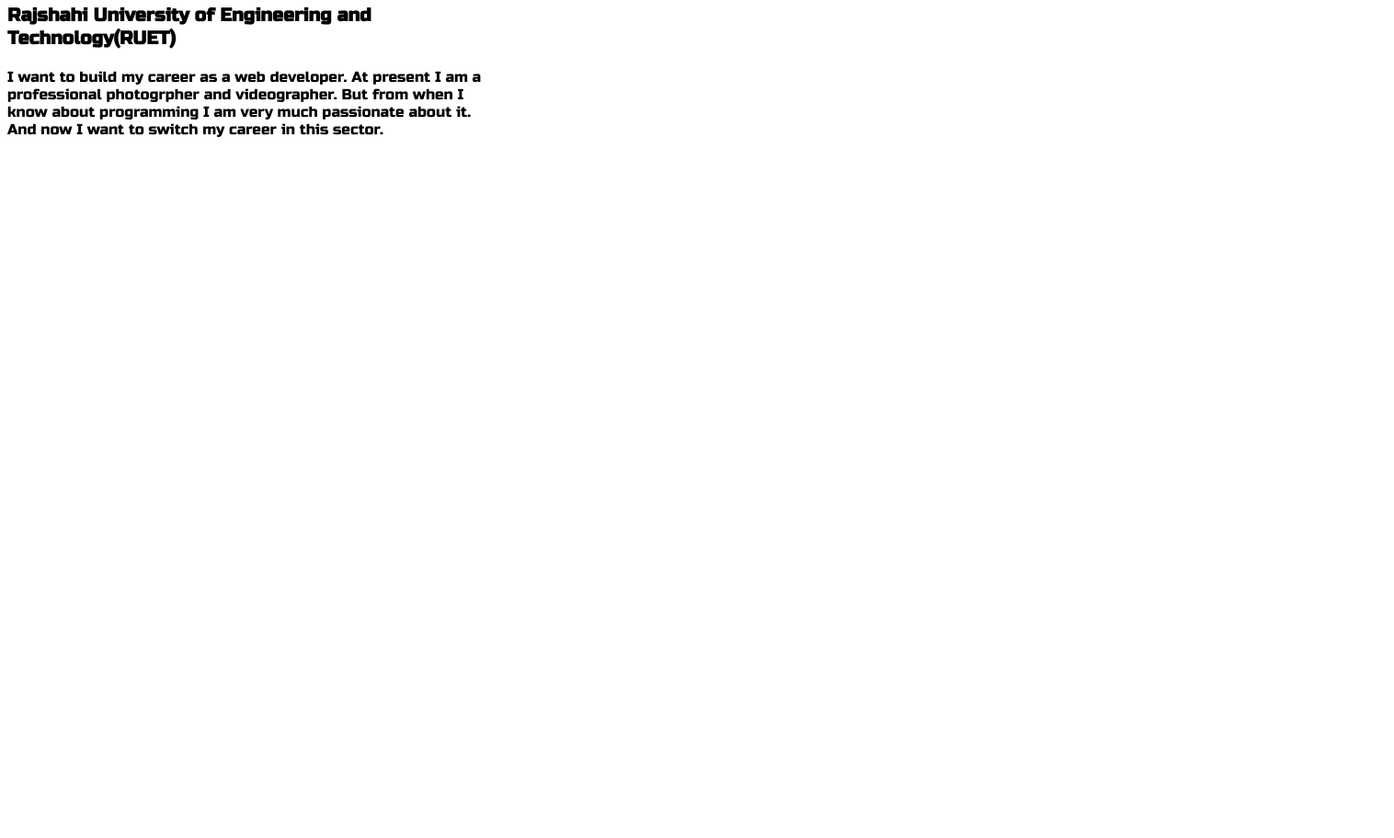
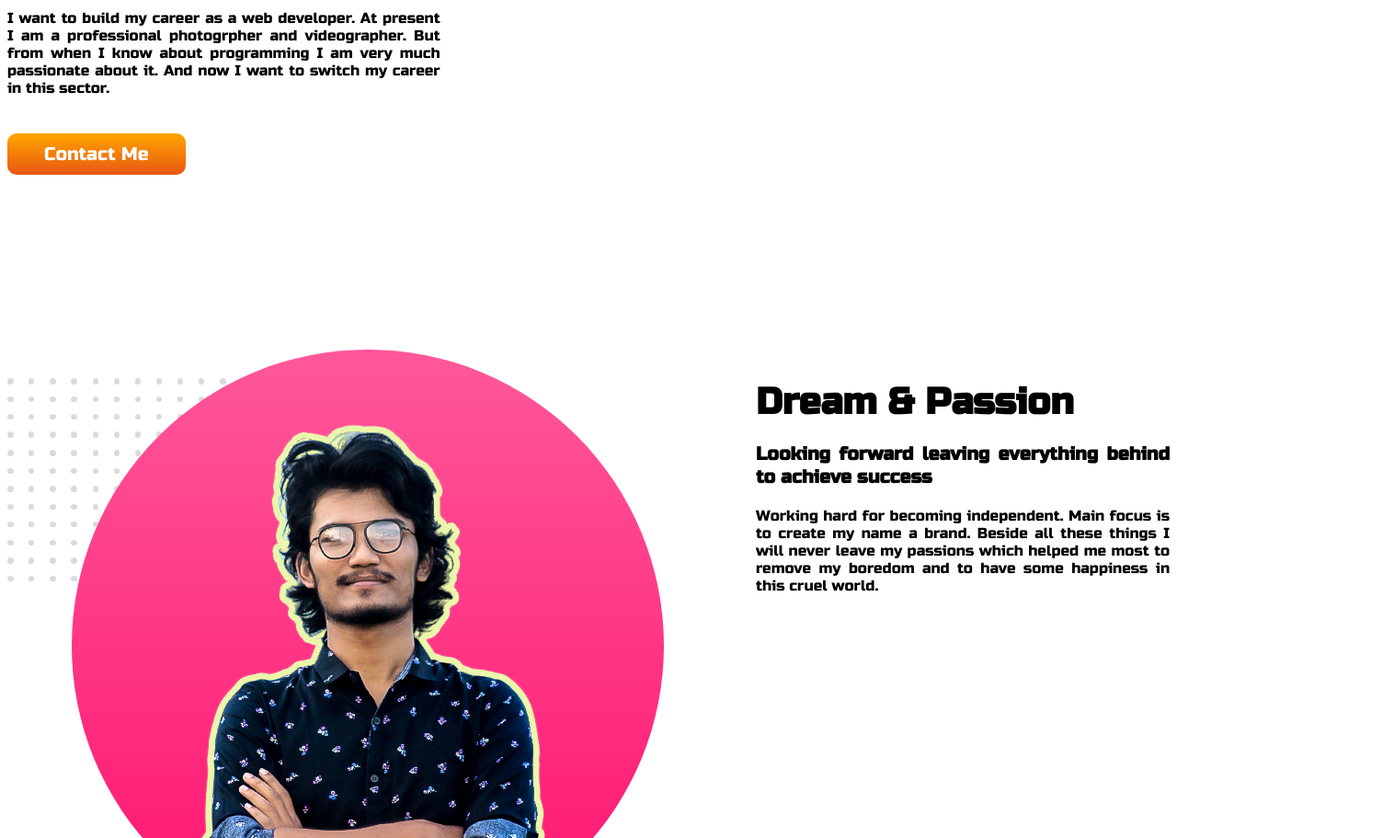
Before and after one commit to kirawithshinigamieye/developer-portfolio, a plain HTML site: page index.html in a window 1280 px wide. Shown: the part 849-1760 px from the top of the page at 92% size, 1516 px wide, since content can reach past the window. Before the commit the page ends 1023 px from the top, so only its background shows below. Drawn offline with Linux system fonts and the light colour scheme.

Commit message:
new section

```diff
--- a/index.html
+++ b/index.html
@@ -20,11 +20,23 @@
                 <p>
                     I want to build my career as a web developer. At present I am a professional photogrpher and videographer. But from when I know about programming I am very much passionate about it. And now I want to switch my career in this sector.
                 </p>
+                <a href="https://www.facebook.com/md.zarin.bd" target="_blank" class="button-link">Contact Me</a>
             </div>
         <div class="half himage">
             <img src="images/my-bg1.png">
         </div>
     </section>
+    <section class="sec2">
+        <div class="half img2">
+            <img src="images/my-bg3.png">
+        </div>
+        <div class="half txt2">
+            <h2>Dream & Passion</h2>
+            <h3>Looking forward leaving everything behind to achieve success</h3>
+            <p>Working hard for becoming independent. Main focus is to create my name a brand. Beside all these things I will never leave my passions which helped me most to remove my boredom and to have some happiness in this cruel world.</p>
+        </div>
+    </section>
+
 
 </body>
 </html>
--- a/style.css
+++ b/style.css
@@ -2,7 +2,7 @@
     font-family: 'Russo One', sans-serif;
 }
 h1{
-    font-size: 200px;
+    font-size: 180px;
     margin-bottom: 0;
 }
 h2{
@@ -12,7 +12,10 @@
 h3{
     font-size: 20px;
 }
-
+p{
+    margin-bottom: 50px;
+    text-align: justify;
+}
 section{
     display: flex;
 }
@@ -21,3 +24,21 @@
     background-repeat: no-repeat;
     padding-right: 150px;
 }
+.button-link{
+    text-decoration: none;
+    background-image: linear-gradient(orange, rgb(233, 87, 19));
+    border-radius: 10px;
+    padding: 10px 40px;
+    color: white;
+    font-size: 20px;
+}
+.sec2{
+    margin-top: 200px;
+}
+.img2{
+    padding-right: 50px;
+}
+.txt2{
+    padding-left: 50px;
+    text-align: justify;
+}
```
Also changed, not shown: images/my-bg3.png (added).
